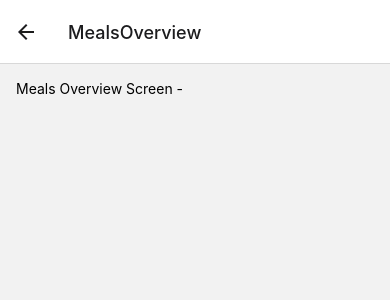
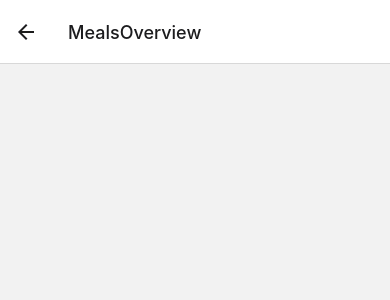
Before and after one commit to Simulaemanuele/RNCourse-MealsApp, a React Native app: screen /MealsOverview in a window 390 px wide. Shown: the top 300 px of the page. Built offline with nearby package versions, Linux system fonts and the light colour scheme.

Commit message:
feat: implemented FlatList which will render a created component MealItem

```diff
--- /dev/null
+++ b/components/MealItem.tsx
@@ -0,0 +1,12 @@
+import * as React from 'react';
+import {View, Text} from 'react-native';
+
+const MealItem = ({title}: {title: string}) => {
+  return (
+    <View>
+      <Text>{title}</Text>
+    </View>
+  );
+};
+
+export default MealItem;
--- a/screens/MealsOverviwScreen.tsx
+++ b/screens/MealsOverviwScreen.tsx
@@ -1,14 +1,28 @@
 import * as React from 'react';
 import {MEALS} from '../data/dummy-data';
-import {StyleSheet, Text, View} from 'react-native';
+import {StyleSheet, Text, View, FlatList, ListRenderItem} from 'react-native';
 import type {RouteProp} from '@react-navigation/native';
+import MealItem from '../components/MealItem';
+import Meal from '../models/meal';
 
 const MealsOverviwScreen = ({route}: {route: RouteProp<any>}) => {
   const catId = route.params?.categoryId;
 
+  const displayedMeals = MEALS.filter(mealItem => {
+    return mealItem.categoryIds.indexOf(catId) >= 0;
+  });
+
+  const renderMealItem = (itemData: any) => {
+    return <MealItem title={itemData.item.title} />;
+  };
+
   return (
     <View style={styles.container}>
-      <Text>Meals Overview Screen - {catId}</Text>
+      <FlatList
+        data={displayedMeals}
+        keyExtractor={item => item.id}
+        renderItem={renderMealItem}
+      />
     </View>
   );
 };
```
